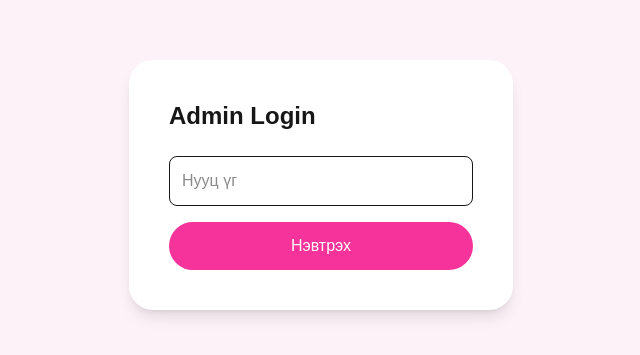
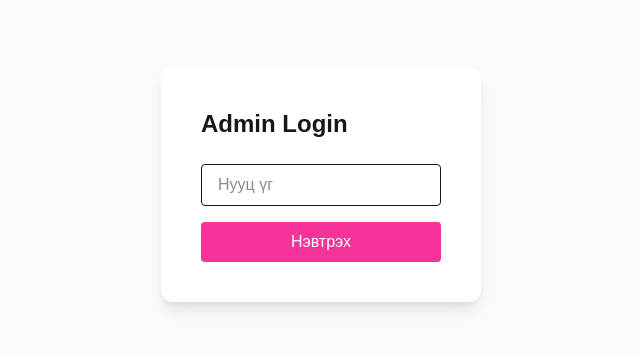
Before and after one commit to iAmSexyAndIknowIt01/Mazaalai, a Next.js app: page /auth/admin-login in a window 1280 px wide. Shown: the part 215-570 px from the top of the page, without its empty margins (319-959 px from the left). Built offline with nearby package versions, Linux system fonts and the light colour scheme.

Commit message:
bug fixed admin login

```diff
--- a/app/auth/admin-login/page.tsx
+++ b/app/auth/admin-login/page.tsx
@@ -1,10 +1,11 @@
-// Simplified example: hardcoded admin
+'use client';
+
 import { useState } from "react";
 import { useRouter } from "next/navigation";
 
 export default function AdminLogin() {
+  const router = useRouter();
   const [password, setPassword] = useState("");
-  const router = useRouter();
 
   const handleLogin = () => {
     if (password === "admin123") {
@@ -15,19 +16,19 @@ export default function AdminLogin() {
   };
 
   return (
-    <div className="min-h-screen flex items-center justify-center bg-pink-50">
-      <div className="bg-white p-10 rounded-3xl shadow-lg w-96">
-        <h2 className="text-2xl font-bold mb-6">Admin Login</h2>
+    <div className="min-h-screen flex items-center justify-center bg-gray-50">
+      <div className="bg-white p-10 rounded-xl shadow-lg w-80">
+        <h1 className="text-2xl font-bold mb-6">Admin Login</h1>
         <input
           type="password"
           placeholder="Нууц үг"
           value={password}
           onChange={(e) => setPassword(e.target.value)}
-          className="w-full mb-4 p-3 border rounded-lg"
+          className="w-full border px-4 py-2 rounded mb-4"
         />
         <button
           onClick={handleLogin}
-          className="w-full bg-pink-500 text-white py-3 rounded-full hover:bg-pink-600 transition"
+          className="w-full bg-pink-500 text-white py-2 rounded hover:bg-pink-600 transition"
         >
           Нэвтрэх
         </button>
```
